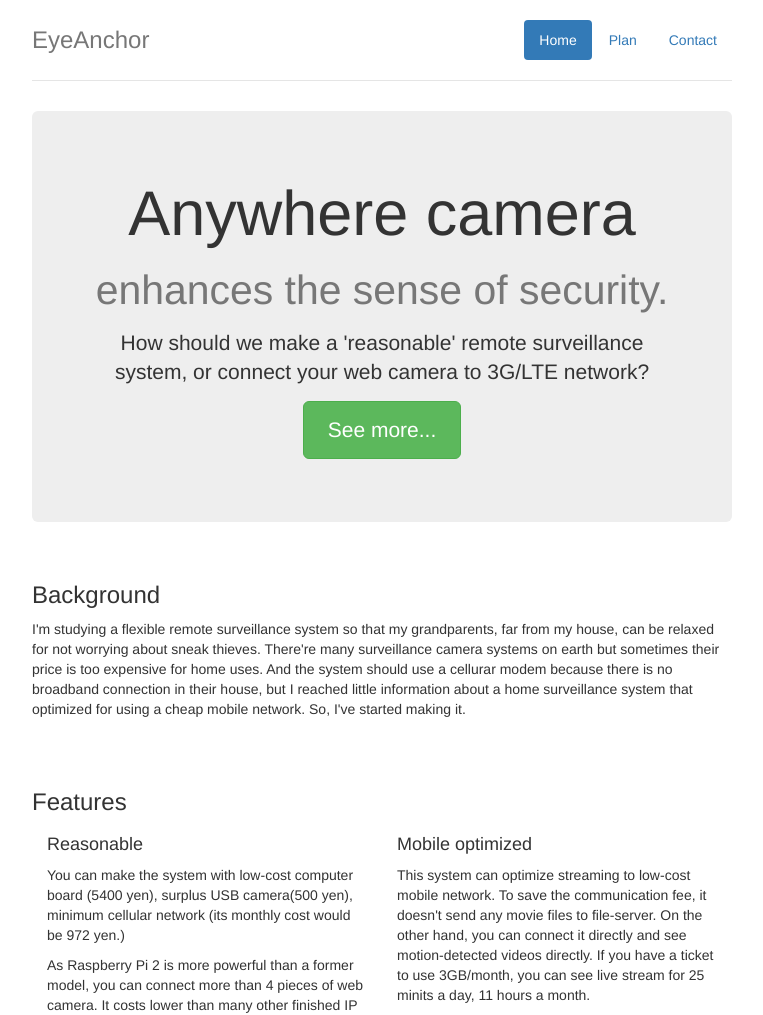
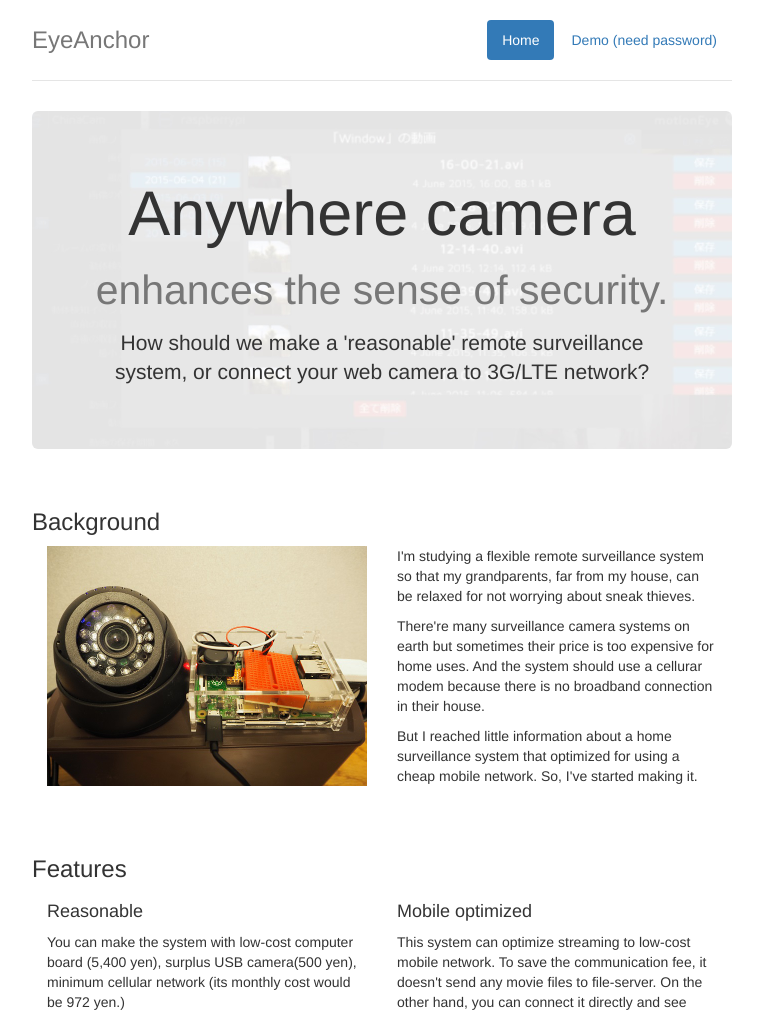
Before and after one commit to porolakka/EyeAnchor, a plain HTML site: page index.html in a window 1280 px wide. Shown: the top 1015 px of the page, without its empty margins (258-1021 px from the left). Drawn offline with Linux system fonts and the light colour scheme.

Commit message:
画像追加

```diff
--- a/custom.css
+++ b/custom.css
@@ -45,6 +45,9 @@ body {
 .jumbotron {
   text-align: center;
   border-bottom: 1px solid #e5e5e5;
+  background-image: url("img/motioneye_jpn_light.jpg");
+  background-position: center center;
+  background-size: cover;
 }
 .jumbotron .btn {
   padding: 14px 24px;
--- a/index.html
+++ b/index.html
@@ -24,8 +24,7 @@
         <nav>
           <ul class="nav nav-pills pull-right">
             <li role="presentation" class="active"><a href="#">Home</a></li>
-            <li role="presentation"><a href="#">Plan</a></li>
-            <li role="presentation"><a href="#">Contact</a></li>
+            <li role="presentation"><a href="http://motionochiai.ngrok.io/" target="_blank">Demo (need password)</a></li>
           </ul>
         </nav>
         <h3 class="text-muted">EyeAnchor</h3>
@@ -34,19 +33,25 @@
       <div class="jumbotron">
         <h1>Anywhere camera<br><small>enhances the sense of security.</small></h1>
         <p class="lead">How should we make a 'reasonable' remote surveillance system, or connect your web camera to 3G/LTE network?</p>
+      <!--
         <p><a class="btn btn-lg btn-success" href="#" role="button">See more...</a></p>
+      -->
       </div>
 
       <div class="row marketing">
         <h3>Background</h3>
-        <p>I'm studying a flexible remote surveillance system so that my grandparents, far from my house, can be relaxed for not worrying about sneak thieves. There're many surveillance camera systems on earth but sometimes their price is too expensive for home uses. And the system should use a cellurar modem because there is no broadband connection in their house, but I reached little information about a home surveillance system that optimized for using a cheap mobile network. So, I've started making it.</p>
+        <div class="col-lg-6"><img class="img-responsive" src="img/eyeanchor_prototype.jpg" alt="Prototype"></div>
+        <div class="col-lg-6">
+            <p>I'm studying a flexible remote surveillance system so that my grandparents, far from my house, can be relaxed for not worrying about sneak thieves.</p>
+            <p>There're many surveillance camera systems on earth but sometimes their price is too expensive for home uses. And the system should use a cellurar modem because there is no broadband connection in their house.</p>
+            <p>But I reached little information about a home surveillance system that optimized for using a cheap mobile network. So, I've started making it.</p></div>
       </div>
 
       <div class="row marketing">
         <h3>Features</h3>
         <div class="col-lg-6">
           <h4>Reasonable</h4>
-          <p>You can make the system with low-cost computer board (5400 yen), surplus USB camera(500 yen), minimum cellular network (its monthly cost would be 972 yen.)</p>
+          <p>You can make the system with low-cost computer board (5,400 yen), surplus USB camera(500 yen), minimum cellular network (its monthly cost would be 972 yen.)</p>
           <!--
           <p>In my plan, the system consists of Raspberry Pi 2 model B, motionEye(which provides a video surveillance system) and other web services.</p>
           -->
```
Also changed, not shown: img/eyeanchor_prototype.jpg (added), img/motioneye_jpn_light.jpg (added).
